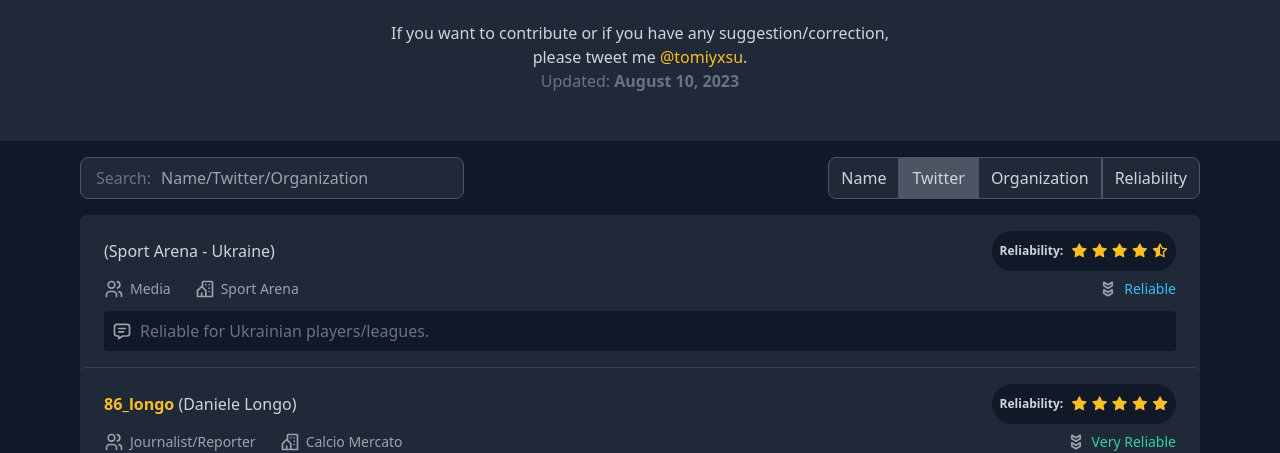
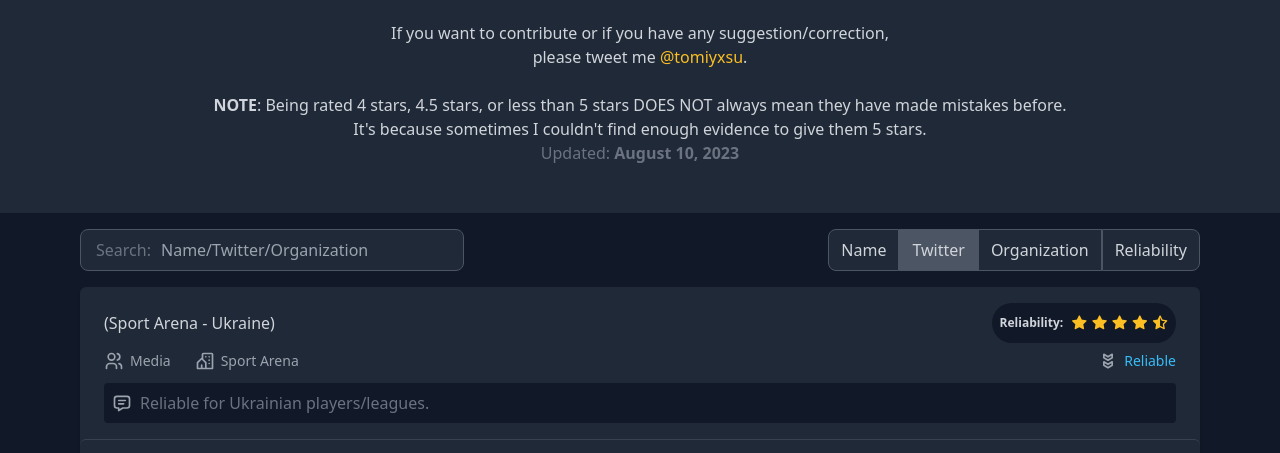
Before and after one commit to kizznaiver/jurno-rating, a website: page index.html in a window 1280 px wide. Shown: the part 753-1206 px from the top of the page. Drawn offline with Linux system fonts and the light colour scheme.

Commit message:
added precbrown95, added note

```diff
--- a/database.json
+++ b/database.json
@@ -774,6 +774,15 @@
 		"Twitter": "davemagar"
 	},
 	{
+		"Name": "Prec",
+		"Type": "Fan Account",
+		"Organization": "-",
+		"Description": "He's got eyes all around London Colney 😅. Mainly squad news.",
+		"Reliability": 4.5,
+		"Goat": false,
+		"Twitter": "precbrown95"
+	},
+	{
 		"Name": "FourFourTwo",
 		"Type": "Media",
 		"Organization": "FourFourTwo",
--- a/index.html
+++ b/index.html
@@ -76,6 +76,13 @@
                         <a href="https://twitter.com/tomiyxsu"
                             class="text-amber-400 hover:text-amber-600 transition-colors duration-100">
                             @tomiyxsu</a>.
+                    </div>
+                    <div class="mt-6">
+                        <span class="font-bold">NOTE</span>: Being rated 4 stars, 4.5 stars, or less than 5 stars DOES
+                        NOT always mean they have made mistakes before.
+                        <br />
+                        It's because sometimes I couldn't find enough
+                        evidence to give them 5 stars.
                         <br />
                         <span class="text-gray-500">
                             Updated: <span class="font-bold">August 10, 2023</span>
```
